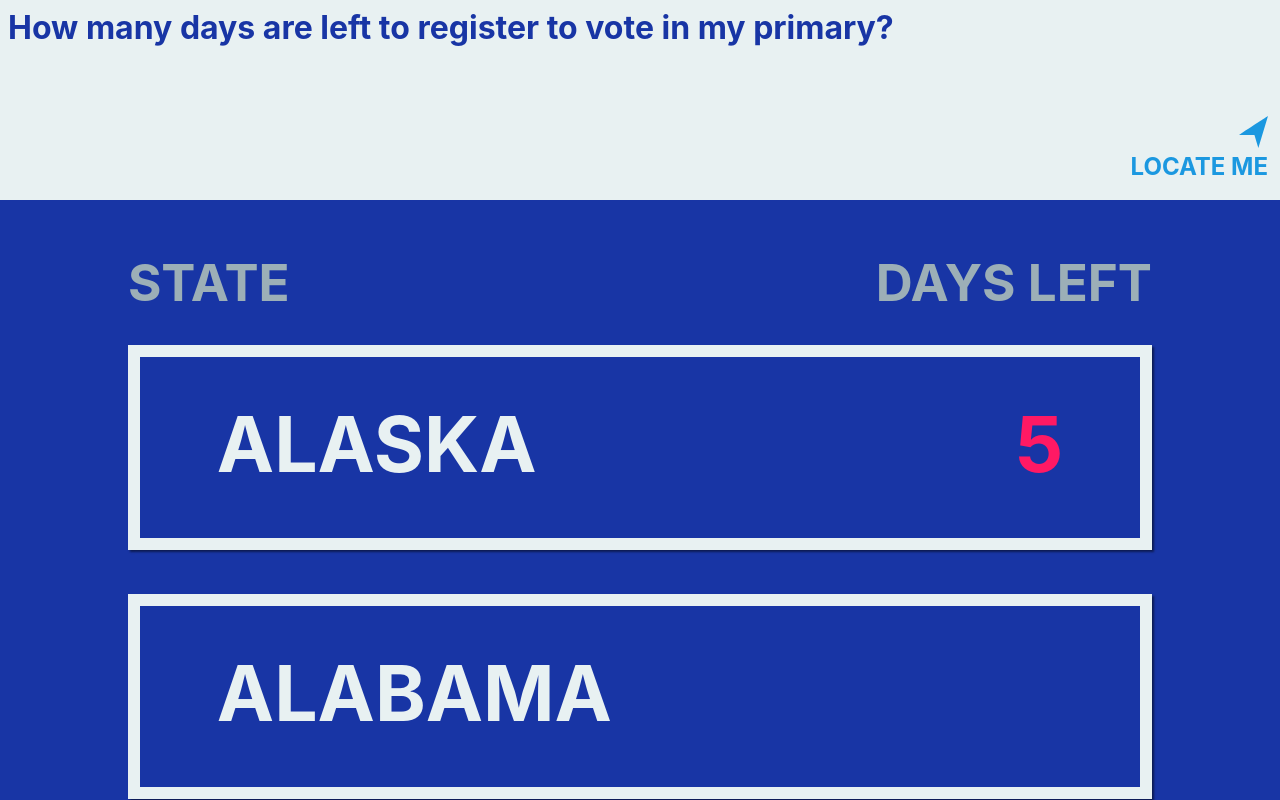
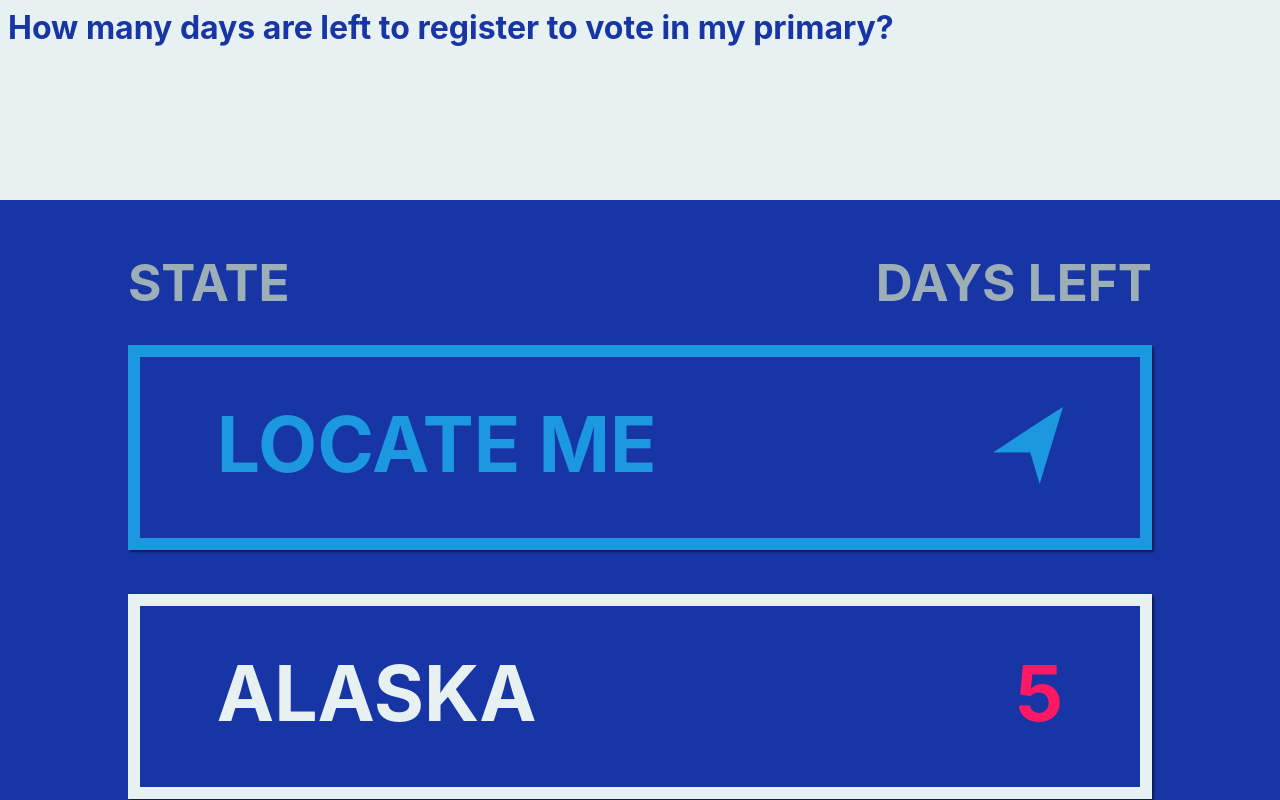
Before and after one commit to KartikC/PrimaryVote.US, a Svelte app: page / in a window 1280 px wide. Built offline with nearby package versions, Linux system fonts and the light colour scheme.

Commit message:
moved locate me

```diff
--- a/src/App.svelte
+++ b/src/App.svelte
@@ -1,14 +1,9 @@
 <script>
 	import StateList from './StateList.svelte'
 	import StateInfo from './StateInfo.svelte'
-	import StateLocator from './StateLocator.svelte'
 	import {
 		selectedState
 	} from './stores.js';
-
-	function supportsGeolocation() {
-		return ((navigator.geolocation !== null) && (navigator.geolocation !== undefined));
-	}
 </script>
 
 <style>
@@ -27,6 +22,17 @@
 		background: #1835A5;
 		overflow: scroll;
 	}
+
+	.top {
+        position: absolute;
+        font-weight: bold;
+        font-size: 4vh;
+        color: #1835A5;
+        width: 80%;
+        height: 100%;
+        padding:0.25em 0 0 0.25em;
+        text-align: left;
+    }
 
 	:global(html) {
 		font-size: 2vw;
@@ -66,9 +72,9 @@
 {:else}
 	<div class="wrapper">
 		<div class="header">
-		{#if supportsGeolocation()}
-		<StateLocator/>
-		{/if}
+			<div class="top">
+        		<span>How many days are left to register to vote in my primary?</span>
+    		</div>
 		</div>
 		<div class="main">
 			<StateList/>
--- a/src/StateList.svelte
+++ b/src/StateList.svelte
@@ -9,7 +9,12 @@
 
     let tempData = []
 
+    import StateLocator from './StateLocator.svelte'
     import StateBox from './StateBox.svelte';
+
+    function supportsGeolocation() {
+		return ((navigator.geolocation !== null) && (navigator.geolocation !== undefined));
+	}
 
     function getDaysUntil(date) {
         let daysUntil = Math.floor((date - new Date()) / (1000 * 60 * 60 * 24))
@@ -110,6 +115,9 @@
         <div class="left">STATE</div>
         <div class="right">DAYS LEFT</div>
     </div>
+    {#if supportsGeolocation()}
+		<StateLocator/>
+	{/if}
     {#each Object.entries(tempData) as state}
         <StateBox data={state[1]}/>
     {/each}
--- a/src/StateLocator.svelte
+++ b/src/StateLocator.svelte
@@ -11,7 +11,6 @@
     let stateLocs = [];
     let currentLocation = null;
     let loadingLocation = false;
-    let loadingDenied = false;
     let src = 'temp-loader.gif';
 
     onMount(async () => {
@@ -80,59 +79,52 @@
 </script>
 
 <style>
-    .container {
-        height: 100%;
+    .box {
         position: relative;
+        background-color: #1835A5;
+        margin-bottom: 1.5em;
+        display:inline-block;
+        width: 80%;
+        height: 8em;
+        border: 0.5em solid #1B98E0;
+        box-sizing: border-box;
+        box-shadow: 2px 2px 2px rgba(0, 0, 0, 0.50);
     }
-
-    .top {
-        position: absolute;
+    .name {
         font-weight: bold;
-        font-size: 4vh;
-        color: #1835A5;
+        color: #1B98E0;
         width: 80%;
         height: 100%;
-        padding:0.25em 0 0 0.25em;
+        font-size: 3em;
         text-align: left;
+        padding-left: 1em;
+        line-height: 230%;
+        float: left;
     }
-
-    .locate {
-        position: absolute;
-        font-size: 2vh;
-        height: 40%;
-        right: 0.75em;
-        bottom: 0;
-        margin-bottom: 0.25em;
+    .number {
+        font-weight: bold;
+        width: 20%;
+        top: 30%;
+        height: 100%;
+        font-size: 3em;
         text-align: right;
+        padding-right: 1em;
+        line-height: 260%;
+        float: right;
     }
 
     img {
-        height: 2em;
-    }
-
-    .icon {
-        width: 100%;
-    }
-
-    .locate-text {
-        width: 100%;
-        font-weight: bold;
-        color: #1B98E0;
-        font-size: 1.5em;
+        height: 1em;
     }
 </style>
 
-<div class="container">
-    <div class="top">
-        <span>How many days are left to register to vote in my primary?</span>
-    </div>
-    <div class="locate" on:click={locatePressed}>
-    {#if !loadingDenied}
-        <div class = "icon"><img src={'nav-icon.svg'} alt="nav-icon"/></div>
-        <div class = "locate-text"><span>LOCATE ME</span></div>
+
+<div class="box" on:click={locatePressed}>
+    <div class = "name">
+        <span>LOCATE ME</span>
         {#if loadingLocation}
             <img {src} alt="loading...">
         {/if}
-    {/if}
     </div>
+    <div class = "number"><img src={'nav-icon.svg'} alt="nav-icon"/></div>
 </div>
```
Also changed, not shown: public/build/bundle.css, public/build/bundle.js, 2 other files (tests, documents, lock files or other folders).
